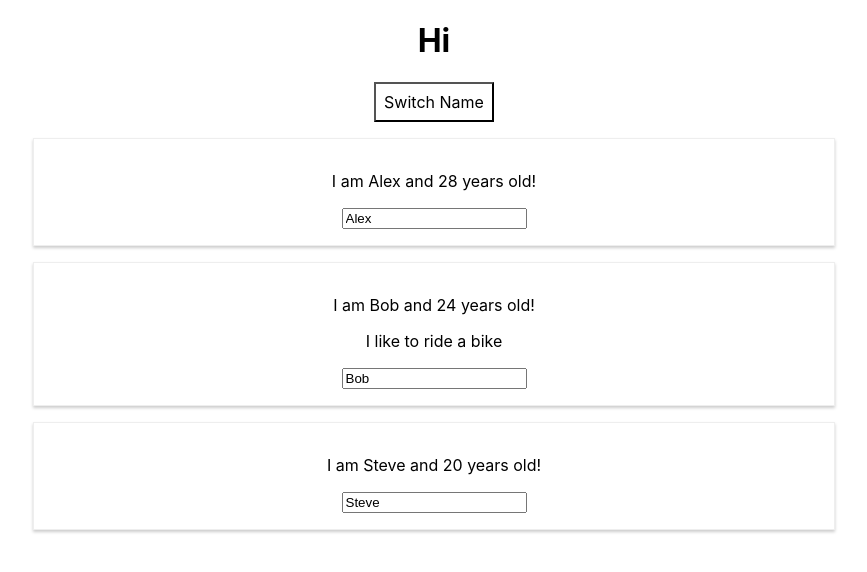
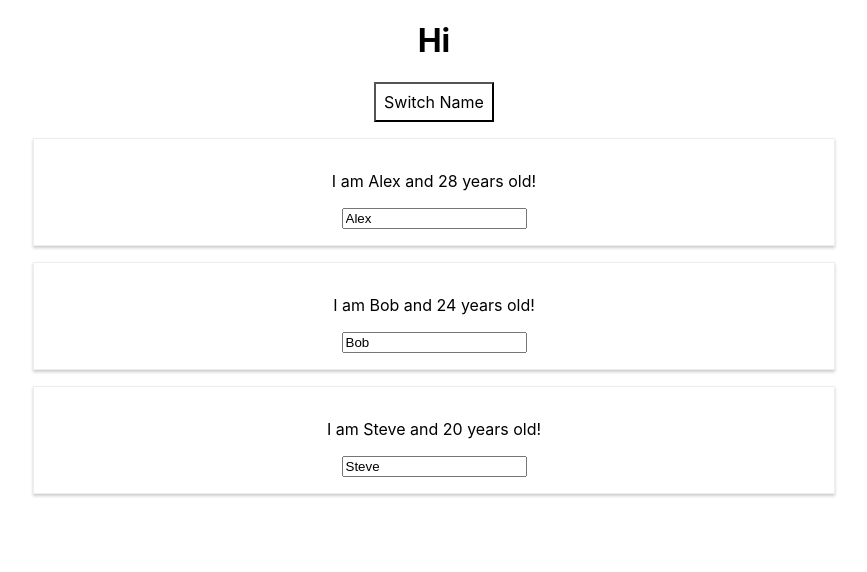
Before and after one commit to jungcom/firstReactApp, a React (Create React App) app: page / in a window 1280 px wide. Both pictures are taken after a click on the button "Switch Name". Shown: the top 572 px of the page, without its empty margins (206-1073 px from the left). Built offline with nearby package versions, Linux system fonts and the light colour scheme.

Commit message:
working with lists by using the map() method

```diff
--- a/src/App.js
+++ b/src/App.js
@@ -54,18 +54,10 @@
     if (this.state.showPersons){
       persons = (
         <div>
-              <Person
-                name={this.state.persons[0].name}
-                age={this.state.persons[0].age}
-                click={this.switchNameHandler.bind(this, "Max")}
-                changed={this.nameChangedHandler}/>
-              <Person
-                name={this.state.persons[1].name}
-                age={this.state.persons[1].age}>I like to ride a bike</Person>
-              <Person
-                name={this.state.persons[2].name}
-                age={this.state.persons[2].age}/>
-            </div>
+          {this.state.persons.map(person => {
+            return <Person name={person.name} age={person.age}/>
+          })}
+        </div>
       );
     }
 
```
